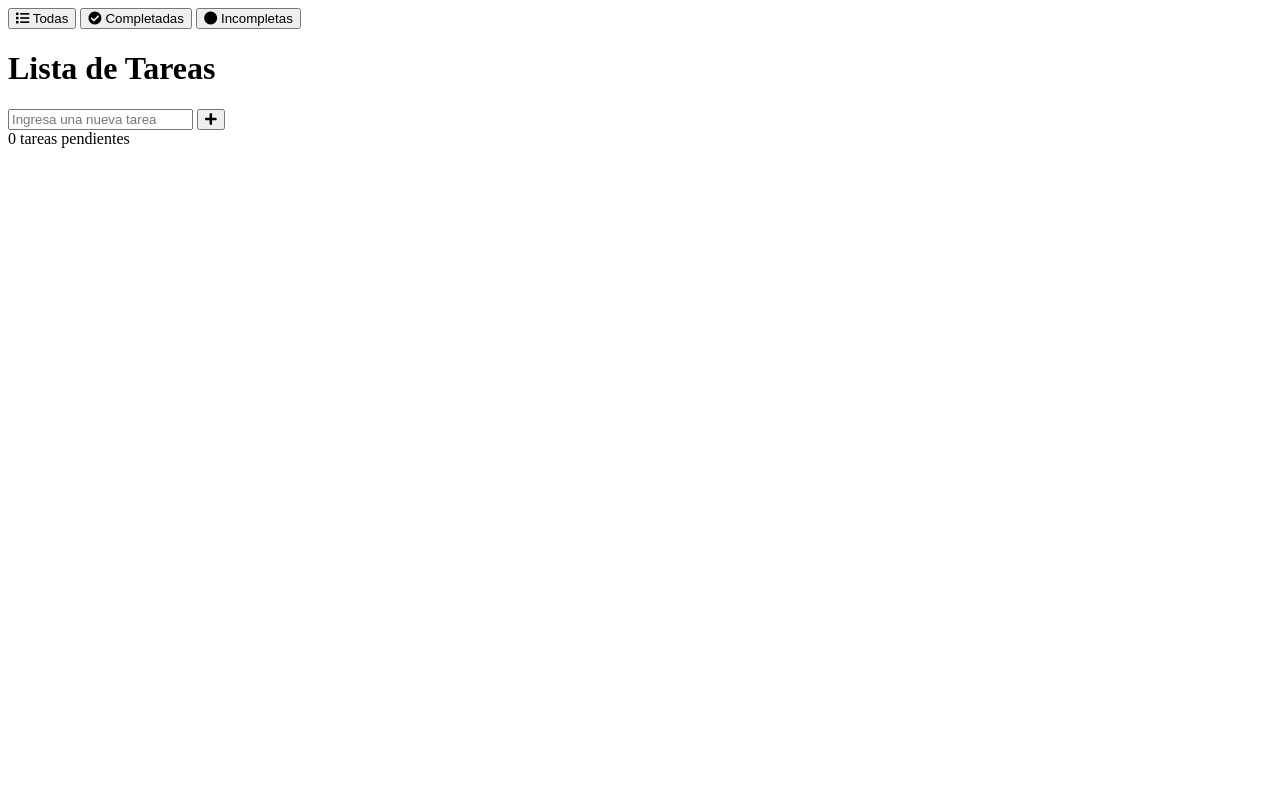
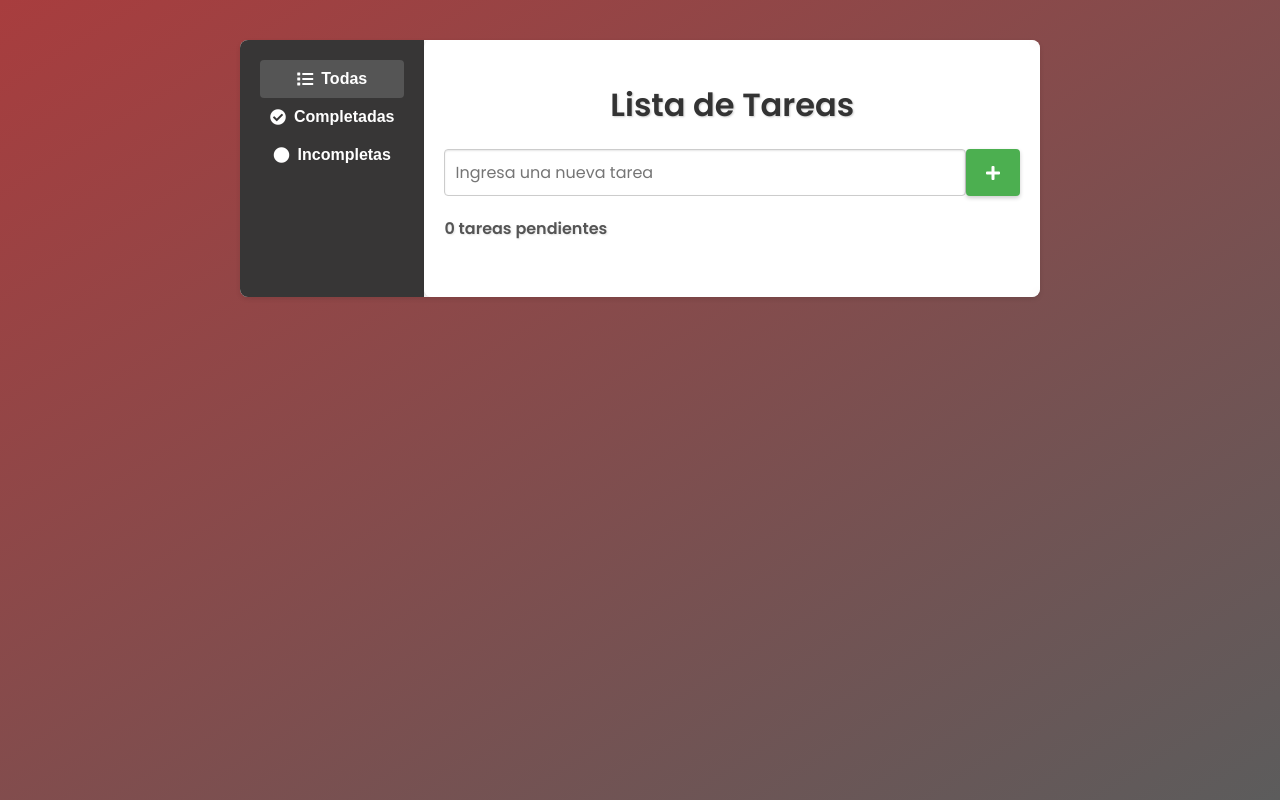
Before and after one commit to alejo150224/oficina, a plain HTML site: page tareas.html in a window 1280 px wide. Drawn offline with Linux system fonts and the light colour scheme.

Commit message:
se crea codigo de estilos para la pagina tareas.css

```diff
--- a/tareas.css
+++ b/tareas.css
@@ -0,0 +1,212 @@
+body {
+    font-family: 'Poppins', sans-serif;
+    background-color: #f4f4f4;
+    margin: 0;
+    background-image: linear-gradient(to bottom right, #a83d3e, #5c5c5c);
+    background-repeat: no-repeat;
+    background-attachment: fixed;
+  }
+
+  .container {
+    display: flex;
+    max-width: 800px;
+    margin: 40px auto;
+    background-color: #fff;
+    box-shadow: 0 2px 5px rgba(0, 0, 0, 0.1);
+    border-radius: 8px;
+    overflow: hidden;
+    animation: appear 0.5s ease;
+  }
+
+  @keyframes appear {
+    0% {
+      opacity: 0;
+      transform: translateY(-20px);
+    }
+    100% {
+      opacity: 1;
+      transform: translateY(0);
+    }
+  }
+
+  .sidebar {
+    background-color: #373636;
+    color: #fff;
+    padding: 20px;
+    display: flex;
+    flex-direction: column;
+    align-items: center;
+    box-shadow: 0 2px 5px rgba(0, 0, 0, 0.1);
+  }
+
+  .filter-group {
+    display: flex;
+    flex-direction: column;
+    align-items: center;
+  }
+
+  .filter-btn {
+    background-color: transparent;
+    color: #fff;
+    border: none;
+    padding: 10px;
+    cursor: pointer;
+    transition: background-color 0.3s ease;
+    display: flex;
+    align-items: center;
+    font-size: 16px;
+    font-weight: 600;
+    width: 100%;
+    justify-content: center;
+    border-radius: 4px;
+  }
+
+  .filter-btn i {
+    margin-right: 8px;
+  }
+
+  .filter-btn.active {
+    background-color: #555;
+  }
+
+  .main-content {
+    padding: 20px;
+    flex: 1;
+    background-color: rgba(255, 255, 255, 0.8);
+    backdrop-filter: blur(5px);
+    border-radius: 8px;
+    box-shadow: 0 2px 5px rgba(0, 0, 0, 0.1);
+  }
+
+  h1 {
+    text-align: center;
+    margin-bottom: 20px;
+    color: #333;
+    font-weight: 600;
+    text-shadow: 1px 1px 2px rgba(0, 0, 0, 0.2);
+  }
+
+  form {
+    display: flex;
+    margin-bottom: 20px;
+  }
+
+  input[type="text"] {
+    flex: 1;
+    padding: 10px;
+    border: 1px solid #ccc;
+    border-radius: 4px;
+    font-family: inherit;
+    font-size: 16px;
+    box-shadow: inset 0 1px 2px rgba(0, 0, 0, 0.1);
+    transition: box-shadow 0.3s ease;
+  }
+
+  input[type="text"]:focus {
+    outline: none;
+    box-shadow: inset 0 1px 2px rgba(0, 0, 0, 0.2), 0 0 5px rgba(0, 0, 0, 0.2);
+  }
+
+  button[type="submit"] {
+    padding: 10px 20px;
+    background-color: #4CAF50;
+    color: #fff;
+    border: none;
+    border-radius: 4px;
+    cursor: pointer;
+    transition: background-color 0.3s ease;
+    font-size: 16px;
+    display: flex;
+    align-items: center;
+    box-shadow: 0 2px 4px rgba(0, 0, 0, 0.2);
+  }
+
+  button[type="submit"]:hover {
+    background-color: #45a049;
+    box-shadow: 0 4px 6px rgba(0, 0, 0, 0.3);
+  }
+
+  .task-stats {
+    margin-bottom: 20px;
+    font-weight: 600;
+    color: #555;
+    text-shadow: 1px 1px 2px rgba(0, 0, 0, 0.1);
+  }
+
+  ul {
+        list-style-type: none;
+        padding: 0;
+        display: flex;
+        flex-wrap: wrap;
+        justify-content: flex-start;
+      }
+
+      li {
+        padding: 10px;
+        border-bottom: 1px solid #ccc;
+        display: flex;
+        justify-content: space-between;
+        align-items: center;
+        animation: fadeIn 0.5s ease;
+        background-color: #f9f9f9;
+        border-radius: 4px;
+        margin: 5px;
+        box-shadow: 0 2px 4px rgba(0, 0, 0, 0.1);
+        transition: box-shadow 0.3s ease;
+        backdrop-filter: blur(5px);
+        flex-basis: 30%;
+      }
+
+  @keyframes fadeIn {
+    0% {
+      opacity: 0;
+      transform: translateY(-20px);
+    }
+    100% {
+      opacity: 1;
+      transform: translateY(0);
+    }
+  }
+
+  li:hover {
+    box-shadow: 0 4px 6px rgba(0, 0, 0, 0.2);
+  }
+
+  li.completed {
+    text-decoration: line-through;
+    color: #888;
+    background-color: #e8f5e9;
+  }
+
+  li button {
+    background-color: transparent;
+    border: none;
+    cursor: pointer;
+    margin-left: 10px;
+    transition: color 0.3s ease;
+    font-size: 16px;
+    display: flex;
+    align-items: center;
+    justify-content: center;
+    width: 30px;
+    height: 30px;
+    border-radius: 50%;
+  }
+
+  li button.complete-btn {
+    color: #4CAF50;
+  }
+
+  li button.complete-btn:hover {
+    background-color: #4CAF50;
+    color: #fff;
+  }
+
+  li button.delete-btn {
+    color: #f44336;
+  }
+
+  li button.delete-btn:hover {
+    background-color: #f44336;
+    color: #fff;
+  }
```
Also changed, not shown: L11.html (+4 -2 lines).
